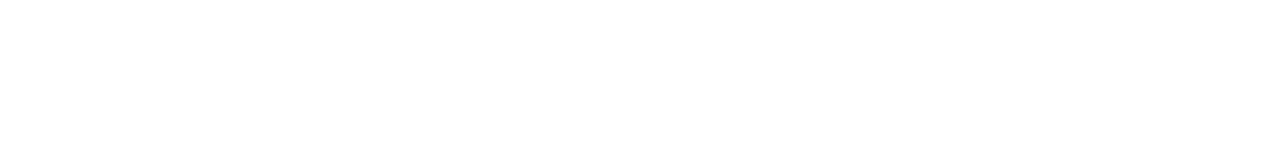
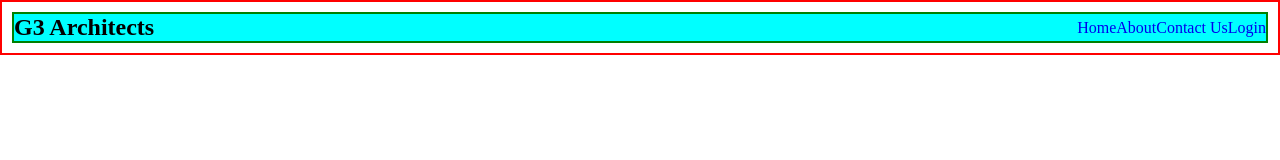
Before and after one commit to maruf-git/g3-architects-responsive-website, a plain HTML site: page index.html in a window 1280 px wide. Drawn offline with Linux system fonts and the light colour scheme.

Commit message:
added flex where necessary

```diff
--- a/index.html
+++ b/index.html
@@ -1,14 +1,26 @@
 <!DOCTYPE html>
 <html lang="en">
+
 <head>
     <meta charset="UTF-8">
     <meta name="viewport" content="width=device-width, initial-scale=1.0">
     <title>G3 Architects</title>
     <link rel="stylesheet" href="styles/g3-architects.css">
 </head>
+
 <body>
     <header>
-
+        <nav class="navbar">
+            <div class="nav-content">
+                <h1 class="brand">G3 Architects</h1>
+                <ul class="menu-links">
+                    <li><a href="#">Home</a></li>
+                    <li><a href="#">About</a></li>
+                    <li><a href="#">Contact Us</a></li>
+                    <li><a href="#">Login</a></li>
+                </ul>
+            </div>
+        </nav>
     </header>
     <main>
 
@@ -17,4 +29,5 @@
 
     </footer>
 </body>
+
 </html>
--- a/styles/g3-architects.css
+++ b/styles/g3-architects.css
@@ -2,8 +2,43 @@
 @import url('https://fonts.googleapis.com/css2?family=Work+Sans:ital,wght@0,100..900;1,100..900&display=swap');
 /* font-family: "Work Sans", sans-serif; */
 
-*{
-    margin:0;
-    padding:0;
+* {
+    margin: 0;
+    padding: 0;
     box-sizing: border-box;
 }
+
+/* shared-styles */
+
+/* header styles */
+.navbar {
+    display: flex;
+    justify-content: center;
+    align-items: center;
+    border:2px solid red;
+}
+
+.nav-content {
+    width: 100%;
+    max-width:1440px;
+    border:2px solid green;
+    margin:10px;
+    background-color: aqua;
+    display:flex;
+    justify-content: space-between;
+    align-items:center;
+}
+
+.menu-links {
+    display:flex;
+    justify-content:center;
+    align-items:center;
+}
+
+.menu-links li {
+    list-style: none;
+}
+
+.menu-links li a {
+    text-decoration: none;
+}
```
